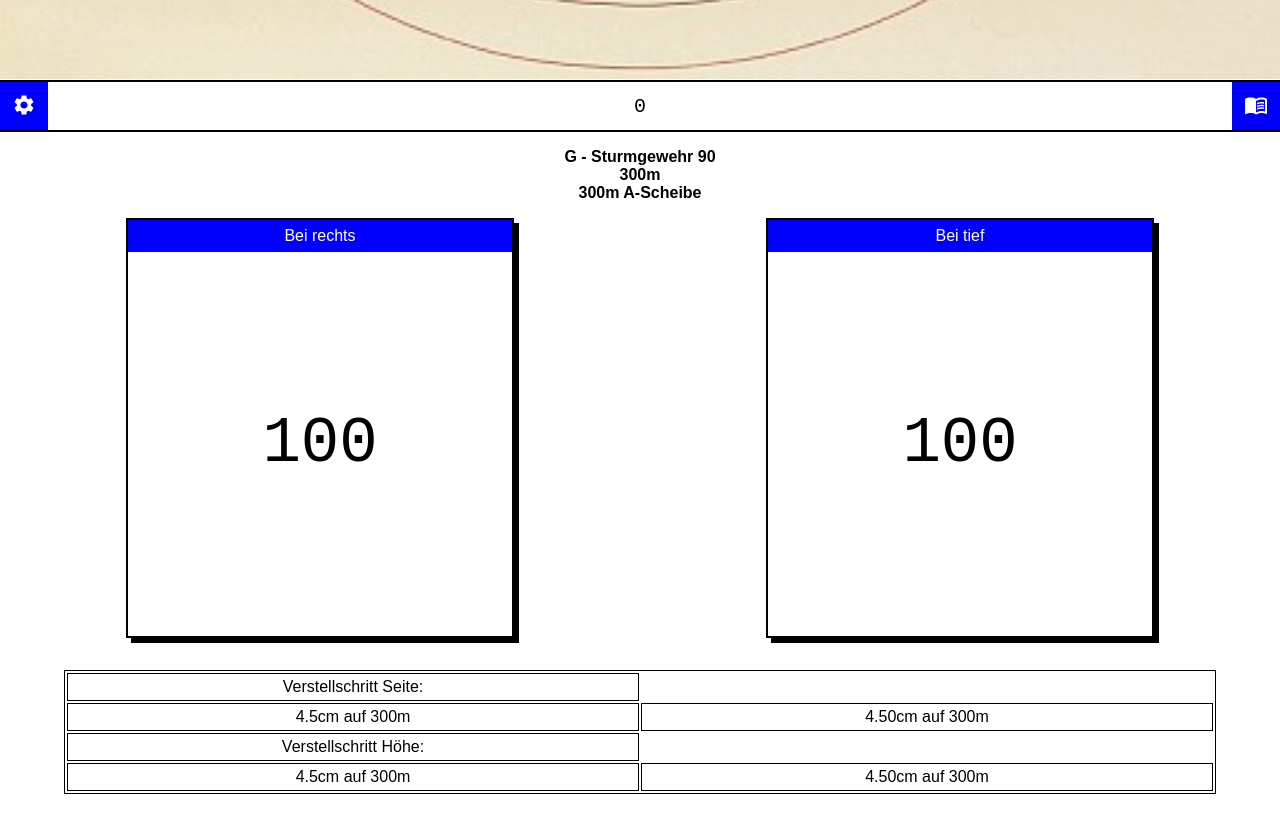
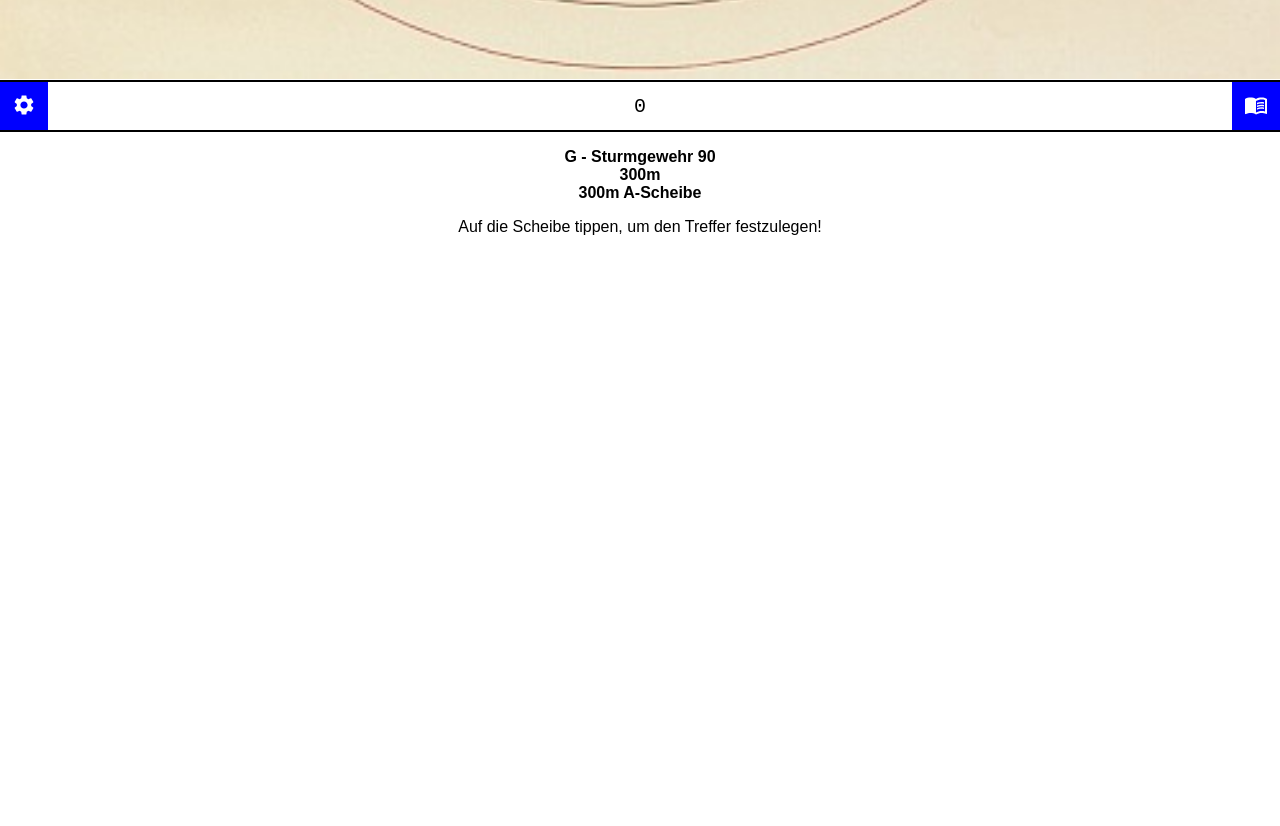
Before and after one commit to m00gendai/schuetzenhilfe-v2, a React (Vite) app: page / in a window 1280 px wide. Shown: the part 1200-2026 px from the top of the page. After the commit the page ends 1468 px from the top, so only its background shows below. Built offline with nearby package versions, Linux system fonts and the light colour scheme.

Commit message:
MAde placeholder show when hit position is 999 (initial)

```diff
--- a/src/components/Controller.tsx
+++ b/src/components/Controller.tsx
@@ -35,13 +35,13 @@ export default function Controller({
   const elevationAdjust: number = Math.round(
     (100 - manualHitPosition[1]) / (weapon.elevationStep * 2) / distanceFactor
   );
-
+  console.log(manualHitPosition);
   return (
     <section className={s.container}>
       <h1
         className={s.title}
       >{`${weapon.designation}\n${distance}m\n${target.name}`}</h1>
-      {manualHitPosition.length === 0 ? (
+      {manualHitPosition[0] === 999 ? (
         <div className={s.placeholder}>
           Auf die Scheibe tippen, um den Treffer festzulegen!
         </div>
```
